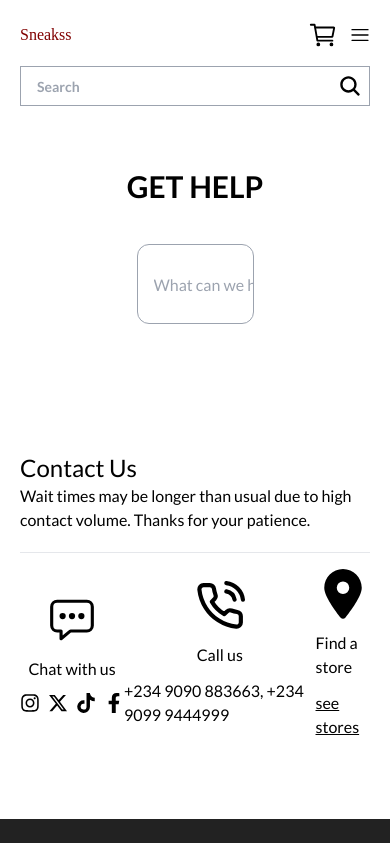
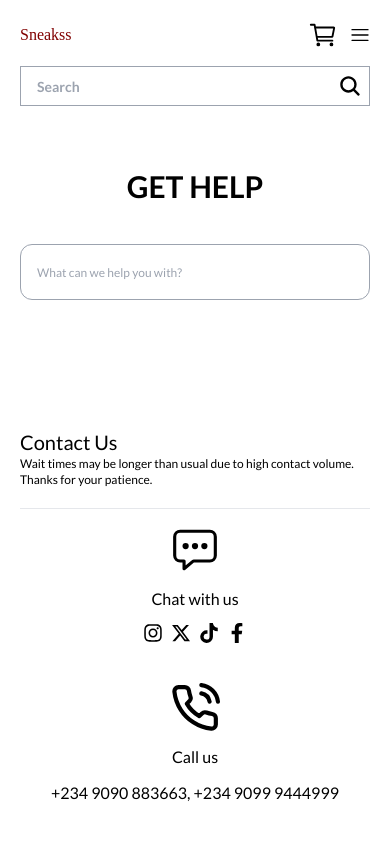
Before and after one commit to Deyjuwon/sneakss, a React (Vite) app: page /get-help in a window 390 px wide. Shown: the top 843 px of the page. Built offline with nearby package versions, Linux system fonts and the light colour scheme; no server answers; a web font is replaced by a local one.

Commit message:
get help page mobile responsiveness

```diff
--- a/src/pages/GetHelp.jsx
+++ b/src/pages/GetHelp.jsx
@@ -12,15 +12,15 @@ const GetHelp = () => {
   return (
     <div className="pt-32 md:pt-24">
       <Header showSearchBar={true} />
-      <div className="flex flex-col justify-center items-center gap-10 pt-10">
+      <div className="flex flex-col justify-center items-center gap-10 pt-10 px-5">
         <p className="text-3xl font-semibold">GET HELP</p>
-        <input className="pl-4 h-20 w-[30%] border border-gray-400 rounded-xl" type="text" placeholder="What can we help you with?" />
+        <input className="pl-4 h-14 text-xs md:text-sm md:h-20 w-full md:w-[50%] border border-gray-400 rounded-xl" type="text" placeholder="What can we help you with?" />
       </div>
       <div className="pt-32  px-5">
-          <p className="text-2xl font-medium">Contact Us</p>
-          <p className="pb-5">Wait times may be longer than usual due to high contact volume. Thanks for your patience.</p>
+          <p className="text-xl md:text-2xl font-medium">Contact Us</p>
+          <p className="text-xs md:text-sm pb-5">Wait times may be longer than usual due to high contact volume. Thanks for your patience.</p>
           <hr />
-          <div className="flex justify-around items-center pb-20 pt-4">
+          <div className="flex flex-col gap-10 md:flex-row justify-around items-center pb-20 pt-4">
             <div className="flex flex-col items-center gap-3">
               <IoChatboxEllipsesOutline size={50} />
               <p>Chat with us</p>
```
